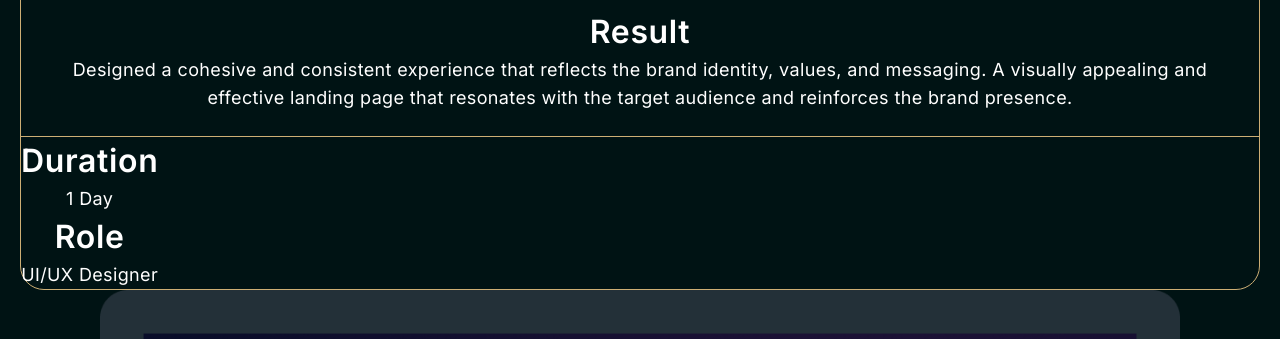
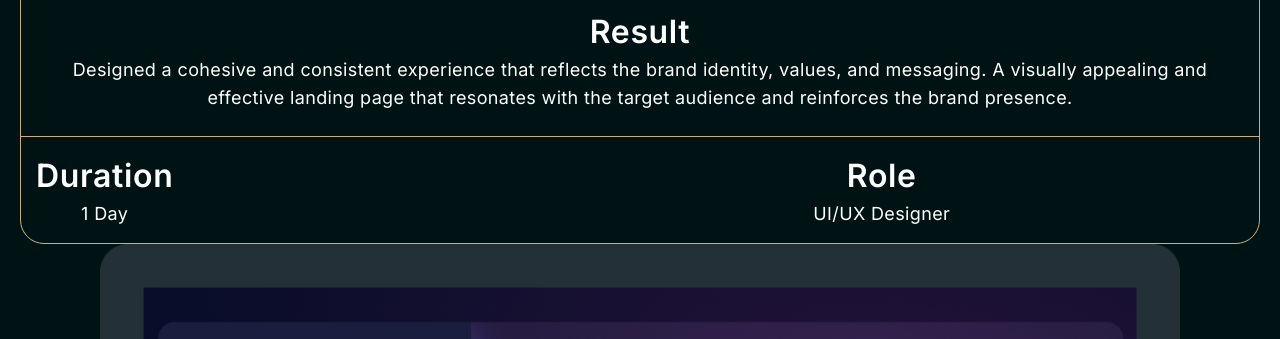
Before and after one commit to Maxwell011/portfolio-design, a Next.js app: page /market in a window 1280 px wide. Shown: the part 1420-1759 px from the top of the page. Built offline with nearby package versions, Linux system fonts and the light colour scheme.

Commit message:
Refactor MarketPlace component layout

```diff
--- a/src/app/market/page.tsx
+++ b/src/app/market/page.tsx
@@ -54,19 +54,23 @@ export default function MarketPlace() {
               </p>
             </div>
           </div>
-          <div>
+          <div className="flex gap-[40rem] p-[15px]">
+            <div className="flex flex-col">
               <h2 className="text-white text-[32px] font-semibold tracking-[0.64px]">
                 Duration
               </h2>
               <p className="text-white text-lg font-normal tracking-[0.36px]">
                 1 Day
               </p>
+            </div>
+            <div className="flex flex-col">
               <h2 className="text-white text-[32px] font-semibold tracking-[0.64px]">
                 Role
               </h2>
               <p className="text-white text-lg font-normal tracking-[0.36px]">
                 UI/UX Designer
               </p>
+            </div>
           </div>
         </div>
         <h2></h2>
```
Lines whose indentation alone changed are shown as unchanged.
